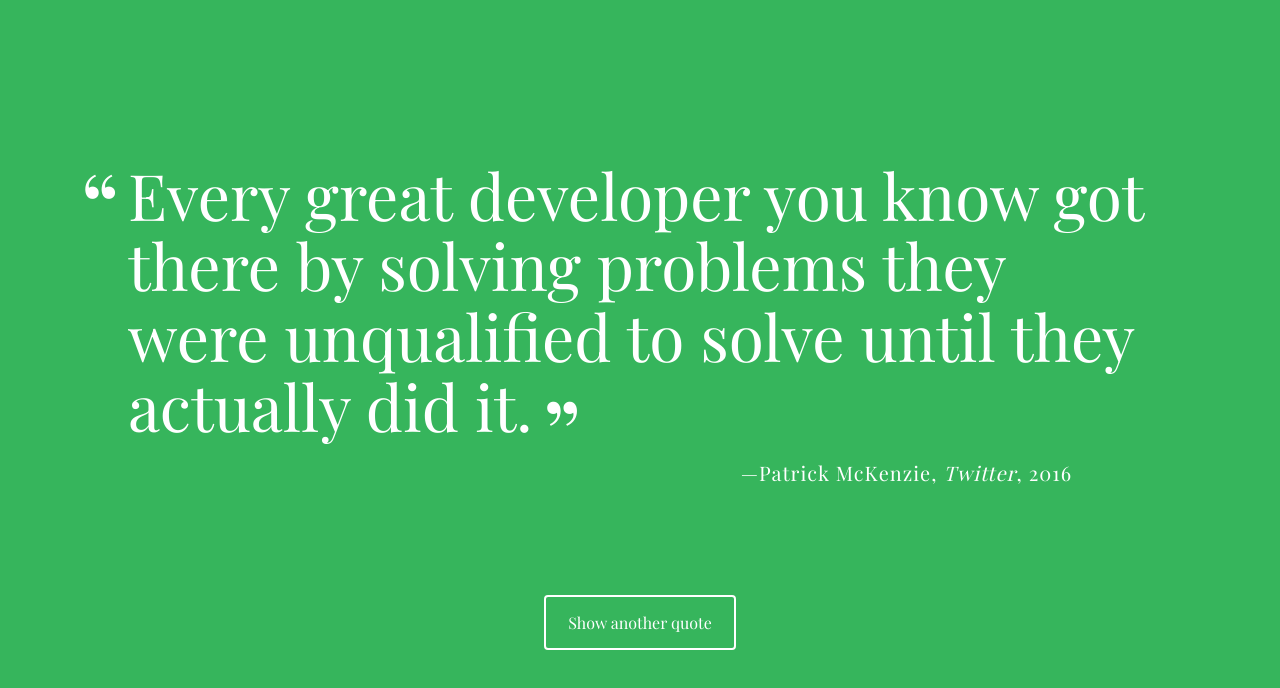
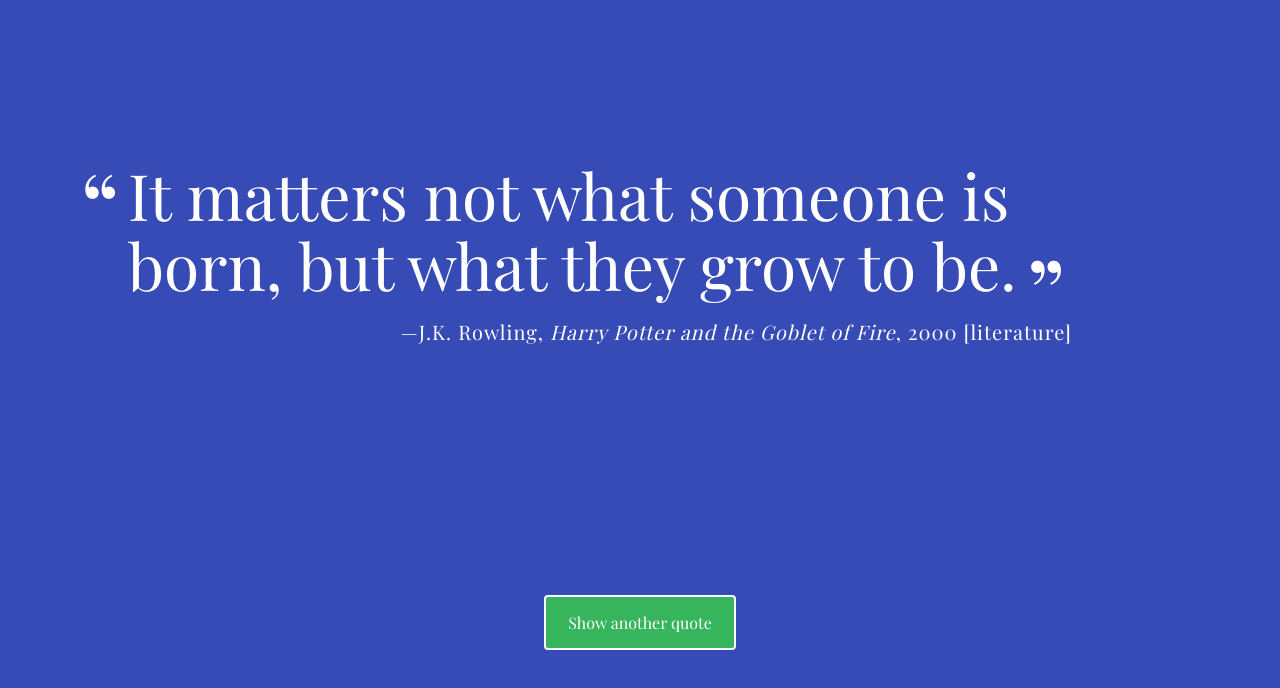
Before and after one commit to reinhardliess/quote-generator, a plain HTML site: page index.html in a window 1280 px wide. Both pictures are taken after a click on the button "Show another quote". Drawn offline with nearby package versions, Linux system fonts and the light colour scheme; a web font is replaced by a local one.

Commit message:
Finished project-1

```diff
--- a/css/styles.css
+++ b/css/styles.css
@@ -68,6 +68,18 @@ body {
   font-style: normal;
 }
 
+.category {
+  text-transform: lowercase;
+}
+
+.category:before {
+  content: " [";
+}
+
+.category:after {
+  content: "]";
+}
+
 #loadQuote {
   position: fixed;
   width: 12em;
--- a/index.html
+++ b/index.html
@@ -11,7 +11,7 @@
   <div class="container">
     <div id="quote-box">
       <p class="quote">Every great developer you know got there by solving problems they were unqualified to solve until they actually did it.</p>
-      <p class="source">Patrick McKenzie<span class="citation">Twitter</span><span class="year">2016</span></p>
+      <p class="source">Patrick McKenzie<span class="citation">Twitter</span><span class="year">2016</span><span class="category">Technology</span></p>
     </div>
     <button id="loadQuote">Show another quote</button>
   </div>
--- a/js/script.js
+++ b/js/script.js
@@ -1,45 +1,137 @@
 /******************************************
 Treehouse Techdegree:
 FSJS project 1 - A Random Quote Generator
+Reinhard Liess, 2018
 ******************************************/
 
-// Study guide for this project - https://drive.google.com/file/d/1s5grutGuQFwJcQP8bFwEI69Q8FCkGdDk/view?usp=sharing
 
+// Object array of quotes
+var quotes = [
+  {
+    quote: 'The strength of JavaScript is that you can do anything. The weakness is that you will.',
+    source: 'Reg Braithwaite',
+    category: 'Technology'
+  },
+  {
+    quote: 'Don&lsquo;t cling to a mistake just because you spent a lot of time making it.',
+    source: 'Anonymous'
+  },
+  {
+    quote: 'Live, travel, adventure, bless, and don&lsquo;t be sorry.',
+    source: 'Jack Kerouac'
+  },
+  {
+    quote: 'Though no one can go back and make a brand new start, anyone can start from now and make a brand new ending',
+    source: 'Anonymous',
+    category: 'inspirational'
+  },
+  {
+    quote: 'Politics is the art of looking for trouble, finding it everywhere, diagnosing it incorrectly and applying the wrong remedies',
+    source: 'Groucho Marx',
+    category: 'humor'
+  },
+  {
+    quote: 'We must be willing to let go of the life we planned so as to have the life that is waiting for us.',
+    source: 'Joseph Campbell',
+    category: 'inspirational'
+  },
+  {
+    quote: 'It matters not what someone is born, but what they grow to be.',
+    source: 'J.K. Rowling',
+    citation: 'Harry Potter and the Goblet of Fire',
+    year: '2000',
+    category: 'literature'
+  },
+  {
+    quote: 'Real courage is when you know you&lsquo;re licked before you begin, but you begin anyway and see it through no matter what.',
+    source: 'Harper Lee',
+    citation: 'To Kill a Mockingbird',
+    year: '1964',
+    category: 'literature'
+  },
+  {
+    quote: 'Music was my refuge. I could crawl into the space between the notes and curl my back to loneliness.',
+    source: 'Maya Angelou'
+  }
 
-/***
-  Create the array of quote objects and name it `quotes`.
-  Add at least five quote objects to the `quotes` array.
-  Give each quote object a `quote` and `source` property.
+];
 
-  Recommended:
-    - Add at least one `year` and/or `citation` property to at least one
-      quote object.
-***/
+var timerId;
+var lastQuote = -1;
 
+// Change quote after delay
+setQuoteTimer();
 
+// Display new quote after 10 seconds
+function setQuoteTimer() {
+  timerId = setTimeout(printQuote, 10000);
+}
 
+// get random integer between 2 integers, inclusive for both
+function getRandomInt(fromNumber, toNumber) {
 
-/***
-  Create the `getRandomQuote` function to:
-   - generate a random number
-   - use the random number to `return` a random quote object from the
-     `quotes` array.
-***/
+  fromNumber = Math.ceil(fromNumber);
+  toNumber = Math.floor(toNumber);
 
+  return Math.floor( Math.random() * (toNumber - fromNumber + 1) ) + fromNumber;
+}
 
+/* generates random color in CSS HSL format using a given saturation and lightness
+  saturation: numeric, 0-100
+  lightness:  numeric, 0-100
+  returns:    string, color in CSS HSL format
+*/
+function getRandomColorHSL(saturation, lightness) {
 
+  return 'hsl(' + getRandomInt(0, 255) + ', ' + saturation + '%, ' + lightness + '%)';
 
-/***
-  Create the `printQuote` function to:
-   - call the `getRandomQuote` function and assign it to a variable.
-   - use the properties of the quote object stored in the variable to
-     create your HTML string.
-   - use conditionals to make sure the optional properties exist before
-     they are added to the HTML string.
-   - set the `innerHTML` of the `quote-box` div to the HTML string.
-***/
+}
 
+// get a random quote object from a quotes object array
+function getRandomQuote(array) {
 
+  var intRandom;
+
+  // prevent last quote from showing again
+  do {
+    intRandom = getRandomInt(0, array.length - 1)
+  } while (intRandom === lastQuote)
+  lastQuote = intRandom;
+  return array[intRandom];
+}
+
+// formats quote, prints it to 'quote-box' div with randomized bg color
+function printQuote() {
+
+  var newColor, html, oQuote;
+
+  // If a quote timer is active, clear it
+  if (timerId) {
+    clearTimeout(timerId);
+  }
+
+  // randomize background color, use lightness & saturation from original bg color #36b55c HSL: 138,54,46
+  newColor = getRandomColorHSL(54, 46);
+  document.body.style.backgroundColor = newColor;
+
+  // concatenate html to display quote
+  oQuote = getRandomQuote(quotes)
+  html = '<p class="quote">' + oQuote.quote + '</p><p class="source">' + oQuote.source;
+  if (oQuote.citation) {
+    html += '<span class="citation">' + oQuote.citation + '</span>';
+  }
+  if (oQuote.year) {
+    html += '<span class="year">' + oQuote.year + '</span>';
+  }
+  if (oQuote.category) {
+    html += '<span class="category">' + oQuote.category + '</span>';
+  }
+
+  document.getElementById('quote-box').innerHTML = html;
+
+  // start timer to change quote
+  setQuoteTimer();
+}
 
 
 /***
@@ -50,6 +142,3 @@ FSJS project 1 - A Random Quote Generator
 ***/
 
 document.getElementById('loadQuote').addEventListener("click", printQuote, false);
-
-
-// Remember to delete the comments that came with this file, and replace them with your own code comments.
```
Also changed, not shown: 1 other file.
